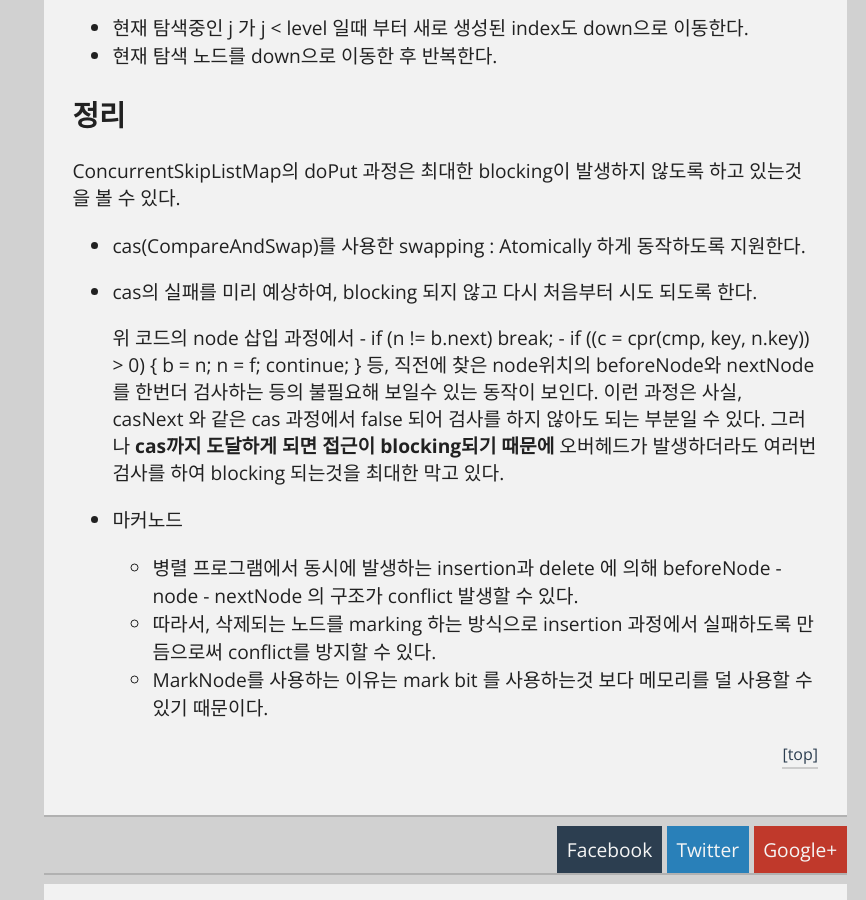
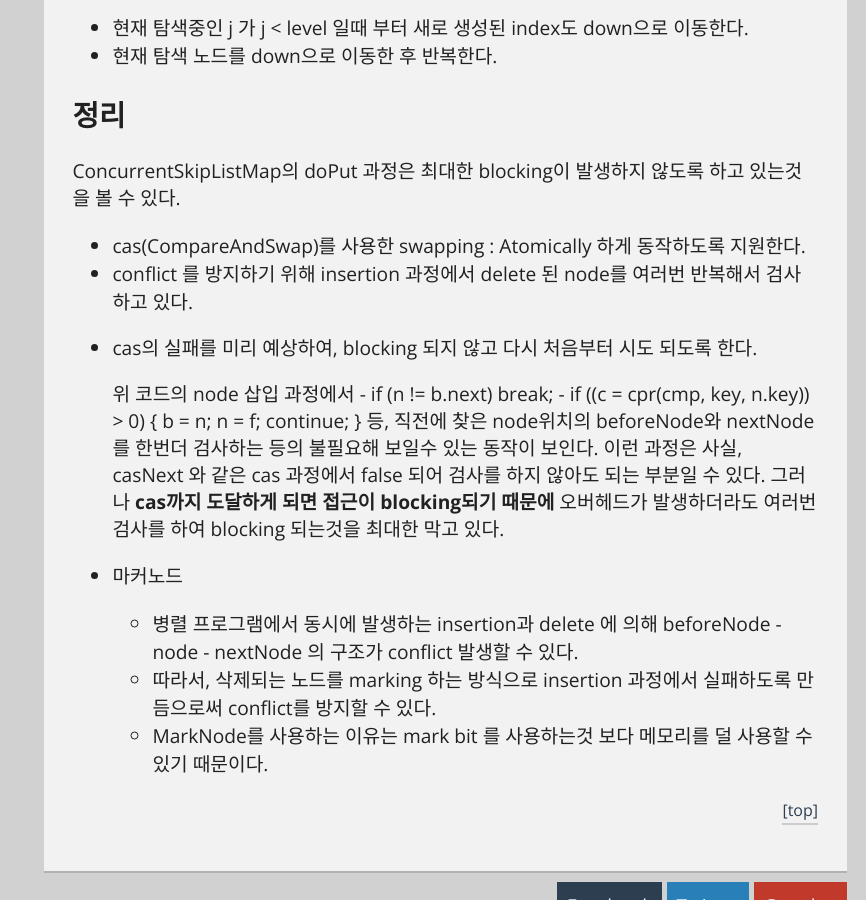
Before and after one commit to kdsr2z0/kdsr2z0.github.io, a Jekyll site: the page built from _posts/2015-03-01-java_skip_list_map_doPut.md, in a window 1280 px wide and 900 px high, scrolled down 8826 px. Shown: the whole window, without its empty margins (414-1280 px from the left). Built offline with Jekyll 4.4.1, drawn with Linux system fonts in a browser that asks for light colours; Markdown is read by kramdown in place of the engine named in the settings; comment, search, counter and statistics services are not loaded.

Commit message:
포스트 수정

```diff
--- a/_posts/2015-03-01-java_skip_list_map_doPut.md
+++ b/_posts/2015-03-01-java_skip_list_map_doPut.md
@@ -373,6 +373,7 @@ doPut method
 ----------------
 ConcurrentSkipListMap의 doPut 과정은 최대한 blocking이 발생하지 않도록 하고 있는것을 볼 수 있다.
 * cas(CompareAndSwap)를 사용한 swapping : Atomically 하게 동작하도록 지원한다.
+* conflict 를 방지하기 위해 insertion 과정에서 delete 된 node를 여러번 반복해서 검사하고 있다.
 * cas의 실패를 미리 예상하여, blocking 되지 않고 다시 처음부터 시도 되도록 한다.
 
 
```
